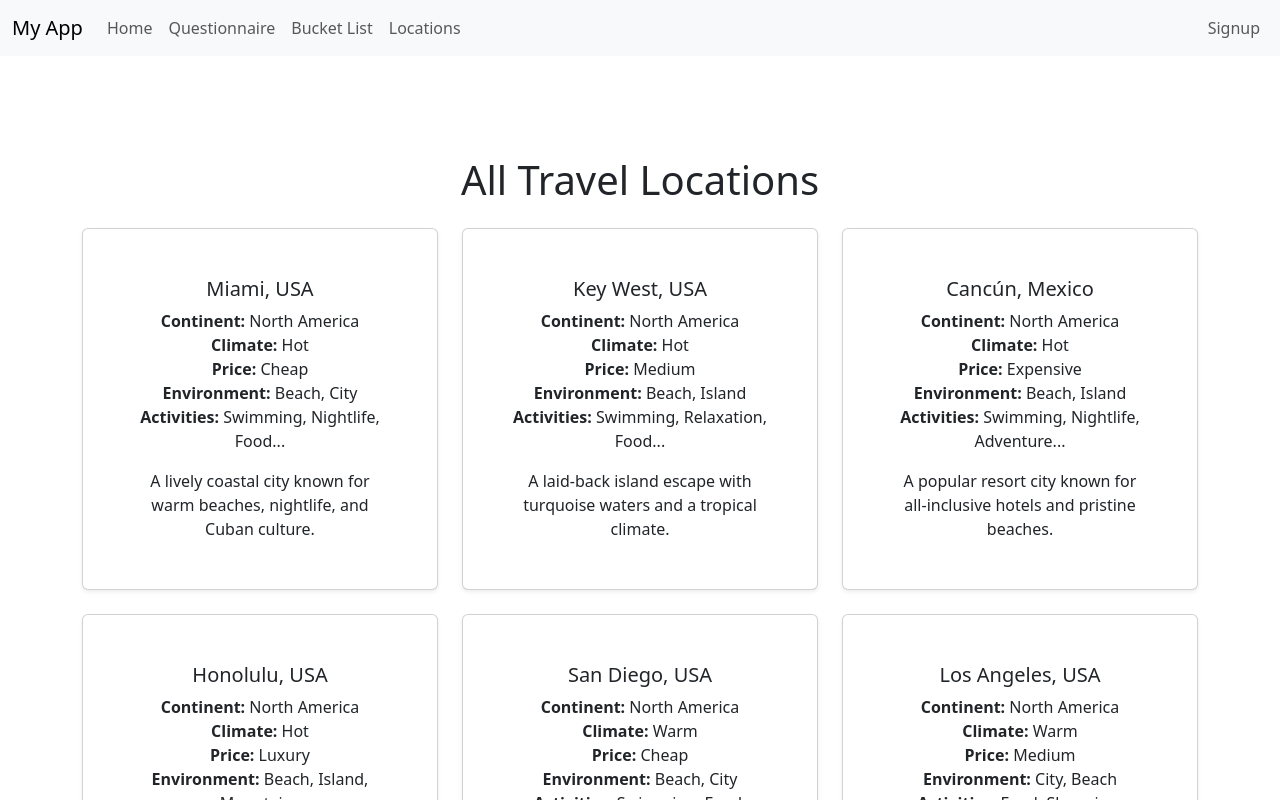
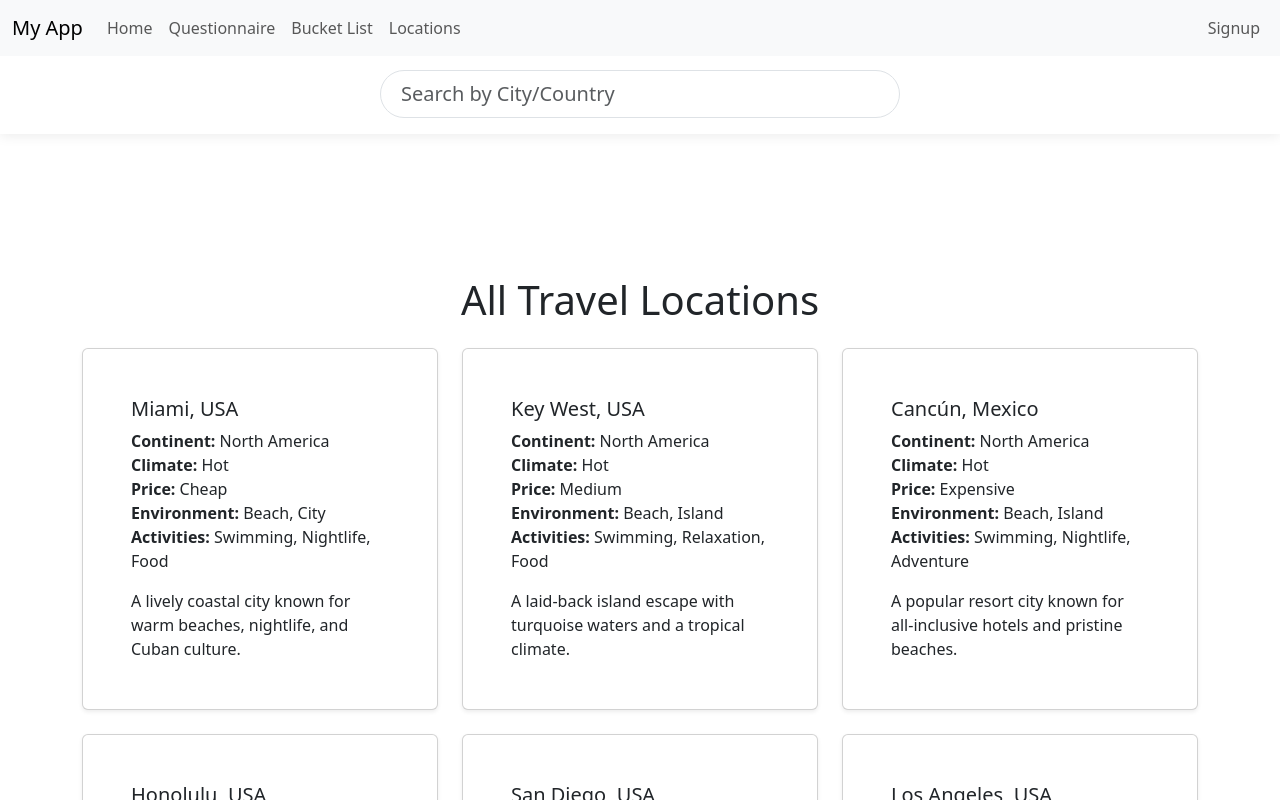
Before and after one commit to CS571-F25/p17, a React (Vite) app: page /#/locations in a window 1280 px wide. Shown: the top 800 px of the page. Built offline with nearby package versions, Linux system fonts and the light colour scheme.

Commit message:
added searchbar and card component

```diff
--- a/package.json
+++ b/package.json
@@ -12,6 +12,7 @@
   "dependencies": {
     "bootstrap": "^5.3.8",
     "react": "^19.1.1",
+    "react-bootstrap": "^2.10.2",
     "react-dom": "^19.1.1",
     "react-router": "^7.9.5"
   },
--- a/src/components/AllLocations.jsx
+++ b/src/components/AllLocations.jsx
@@ -1,16 +1,22 @@
 import { useState } from "react";
 import vacations from "../../vacations.json";
-import { Container, Row, Col, Card, Pagination } from "react-bootstrap";
+import { Container, Row, Col, Pagination } from "react-bootstrap";
+import LocationCard from "./LocationCard";
+import Searchbar from "./Searchbar";
 
 export default function AllLocations() {
   const itemsPerPage = 12;
   const [currentPage, setCurrentPage] = useState(1);
+  const [searchTerm, setSearchTerm] = useState("");
 
-    const totalPages = Math.ceil(vacations.length / itemsPerPage);
+  const filteredLocations = vacations.filter(loc =>
+    loc.name.toLowerCase().includes(searchTerm.toLowerCase())
+  );
 
+  const totalPages = Math.max(1, Math.ceil(filteredLocations.length / itemsPerPage));
   const indexOfLast = currentPage * itemsPerPage;
   const indexOfFirst = indexOfLast - itemsPerPage;
-    const currentLocations = vacations.slice(indexOfFirst, indexOfLast);
+  const currentLocations = filteredLocations.slice(indexOfFirst, indexOfLast);
 
   const handlePageChange = (page) => {
     if (page >= 1 && page <= totalPages) {
@@ -18,38 +24,30 @@ export default function AllLocations() {
     }
   };
 
+  const handleSearchChange = (e) => {
+    setSearchTerm(e.target.value);
+    setCurrentPage(1);
+  };
+
   return (
-        <Container style={{ paddingTop: "60px", paddingBottom: "40px" }}>
+    <>
+      <Searchbar value={searchTerm} onChange={handleSearchChange} />
+      <Container style={{ paddingTop: "180px", paddingBottom: "40px" }}>
         <h1 className="mb-4">All Travel Locations</h1>
-
-            <Row xs={1} md={3} className="g-4">
+        <Row className="g-4 justify-content-center" style={{ alignItems: 'stretch' }}>
             {currentLocations.map(loc => (
-                    <Col key={loc.id}>
-                        <Card className="h-100 shadow-sm">
-                            <Card.Body>
-                                <Card.Title>{loc.name}</Card.Title>
-                                <Card.Text>
-                                    <strong>Continent:</strong> {loc.continent} <br />
-                                    <strong>Climate:</strong> {loc.climate} <br />
-                                    <strong>Price:</strong> {loc.price} <br />
-                                    <strong>Environment:</strong> {loc.environment.join(", ")} <br />
-                                    <strong>Activities:</strong> {loc.activities.slice(0,3).join(", ")}...
-                                </Card.Text>
-                                <Card.Text>{loc.description}</Card.Text>
-                            </Card.Body>
-                        </Card>
+                <Col key={loc.id} xs={12} md={6} lg={4} style={{ display: 'flex' }}>
+                <LocationCard location={loc} />
                 </Col>
             ))}
         </Row>
 
         {/* PAGINATION */}
         <Pagination className="justify-content-center mt-4">
-
           <Pagination.Prev
             onClick={() => handlePageChange(currentPage - 1)}
             disabled={currentPage === 1}
           />
-
           {[...Array(totalPages)].map((_, idx) => (
             <Pagination.Item
               key={idx + 1}
@@ -59,12 +57,12 @@ export default function AllLocations() {
               {idx + 1}
             </Pagination.Item>
           ))}
-
           <Pagination.Next
             onClick={() => handlePageChange(currentPage + 1)}
             disabled={currentPage === totalPages}
           />
         </Pagination>
       </Container>
+    </>
   );
 }
--- /dev/null
+++ b/src/components/LocationCard.jsx
@@ -0,0 +1,41 @@
+import { Card } from "react-bootstrap";
+
+export default function LocationCard({ location }) {
+    const {
+        name,
+        continent,
+        climate,
+        price,
+        environment = [],
+        activities = [],
+        description
+    } = location;
+
+    const activitiesText = activities.slice(0, 3).join(", ");
+    const hasMoreActivities = activities.length > 3;
+
+    return (
+        <Card
+            className="shadow-sm text-start"
+            style={{
+                maxWidth: "420px",
+                maxHeight: "520px",
+                margin: "0 auto",
+                overflowY: "auto"
+            }}
+        >
+            <Card.Body>
+                <Card.Title>{name}</Card.Title>
+                <Card.Text>
+                    <strong>Continent:</strong> {continent} <br />
+                    <strong>Climate:</strong> {climate} <br />
+                    <strong>Price:</strong> {price} <br />
+                    <strong>Environment:</strong> {environment.join(", ")} <br />
+                    <strong>Activities:</strong> {activitiesText}
+                    {hasMoreActivities ? "..." : ""}
+                </Card.Text>
+                <Card.Text>{description}</Card.Text>
+            </Card.Body>
+        </Card>
+    );
+}
--- /dev/null
+++ b/src/components/Searchbar.jsx
@@ -0,0 +1,35 @@
+import { Form } from "react-bootstrap";
+
+export default function Searchbar({ value, onChange }) {
+    return (
+        <div
+            style={{
+                position: "fixed",
+                top: "54px",
+                left: 0,
+                width: "100%",
+                padding: "16px 24px",
+                backgroundColor: "rgba(255, 255, 255)",
+                zIndex: 1000,
+                display: "flex",
+                justifyContent: "center",
+                boxShadow: "0 2px 12px rgba(0, 0, 0, 0.08)"
+            }}
+        >
+            <Form style={{ width: "100%", maxWidth: "520px" }}>
+                <Form.Control
+                    type="text"
+                    placeholder="Search by City/Country"
+                    size="lg"
+                    value={value}
+                    onChange={onChange}
+                    style={{
+                        borderRadius: "999px",
+                        paddingLeft: "20px",
+                        paddingRight: "20px"
+                    }}
+                />
+            </Form>
+        </div>
+    );
+}
```
Also changed, not shown: src/components/BucketList.jsx (line endings or trailing spaces), 1 other file (tests, documents, lock files or other folders). Lines whose indentation alone changed are shown as unchanged.
